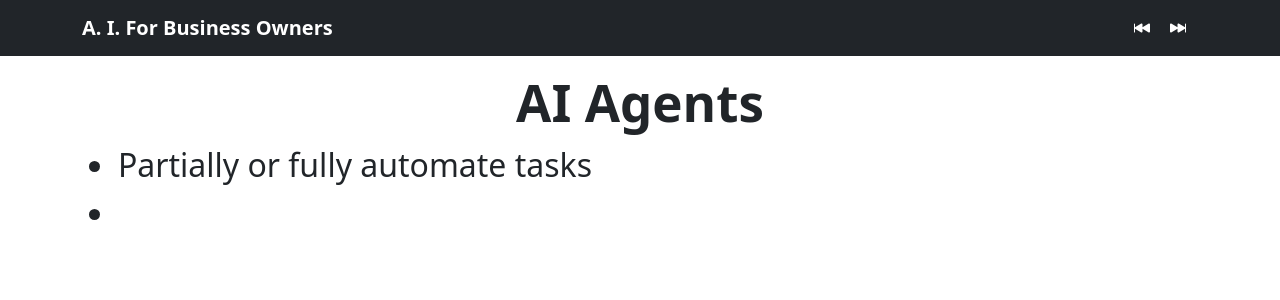
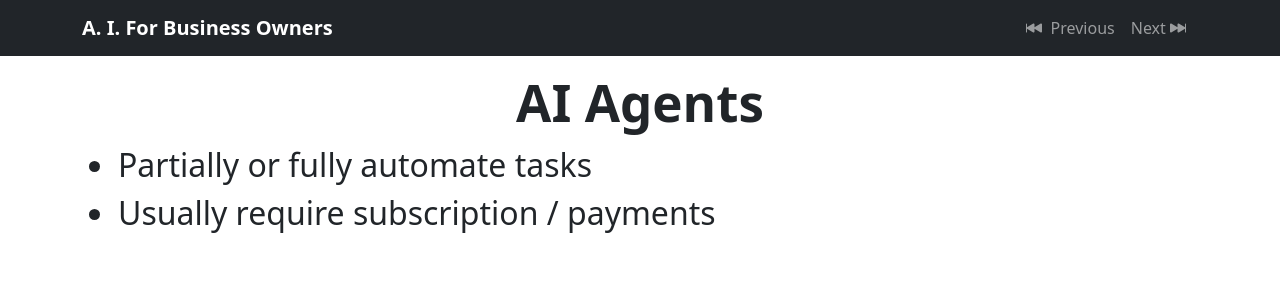
Before and after one commit to almostengr/talks.thealmostengineer.com, an MkDocs documentation site: the page built from docs/a.-i.-for-business-owners/500-agents.md, in a window 1280 px wide. Shown: the top 300 px of the page. Built offline with MkDocs 1.6.1, drawn with Linux system fonts in a browser that asks for light colours.

Commit message:
Ai for tabcc (#2)
* Add strip_components option to static pages workflow

* closed #1 updated nav links; updated cicd for deploy to correct directory

---------

Co-authored-by: almostengr <info@rhtservices.net>

```diff
--- a/docs/a.-i.-for-business-owners/500-agents.md
+++ b/docs/a.-i.-for-business-owners/500-agents.md
@@ -1,4 +1,4 @@
 # AI Agents
 
 * Partially or fully automate tasks
-*
+* Usually require subscription / payments
--- a/theme/main.html
+++ b/theme/main.html
@@ -35,18 +35,20 @@
                 <ul class="navbar-nav ms-auto mb-2 mb-md-0">
                     {% if page and currentDirectory in page.previous_page.url %}
                     <li class="nav-item">
-                        <a id="previousLink" class="nav-link active" href="/{{ page.previous_page.url }}">
+                        <a id="previousLink" class="nav-link" href="/{{ page.previous_page.url }}">
                             <svg xmlns="http://www.w3.org/2000/svg" width="20" height="20" fill="currentColor"
-                                class="bi bi-skip-forward-fill" viewBox="0 0 20 20">
-                                <path
-                                    d="M.5 3.5A.5.5 0 0 0 0 4v8a.5.5 0 0 0 1 0V8.753l6.267 3.636c.54.313 1.233-.066 1.233-.697v-2.94l6.267 3.636c.54.314 1.233-.065 1.233-.696V4.308c0-.63-.693-1.01-1.233-.696L8.5 7.248v-2.94c0-.63-.692-1.01-1.233-.696L1 7.248V4a.5.5 0 0 0-.5-.5" />
-                            </svg>
+                            class="bi bi-skip-forward-fill" viewBox="0 0 20 20">
+                            <path
+                            d="M.5 3.5A.5.5 0 0 0 0 4v8a.5.5 0 0 0 1 0V8.753l6.267 3.636c.54.313 1.233-.066 1.233-.697v-2.94l6.267 3.636c.54.314 1.233-.065 1.233-.696V4.308c0-.63-.693-1.01-1.233-.696L8.5 7.248v-2.94c0-.63-.692-1.01-1.233-.696L1 7.248V4a.5.5 0 0 0-.5-.5" />
+                        </svg>
+                        Previous
                         </a>
                     </li>
                     {% endif %}
                     {% if page and currentDirectory in page.next_page.url %}
                     <li class="nav-item">
-                        <a id="nextLink" class="nav-link active" href="/{{ page.next_page.url }}">
+                        <a id="nextLink" class="nav-link" href="/{{ page.next_page.url }}">
+                            Next
                             <svg xmlns="http://www.w3.org/2000/svg" width="20" height="20" fill="currentColor"
                                 class="bi bi-skip-forward-fill" viewBox="0 0 20 20">
                                 <path
```
Also changed, not shown: 1 other file.
